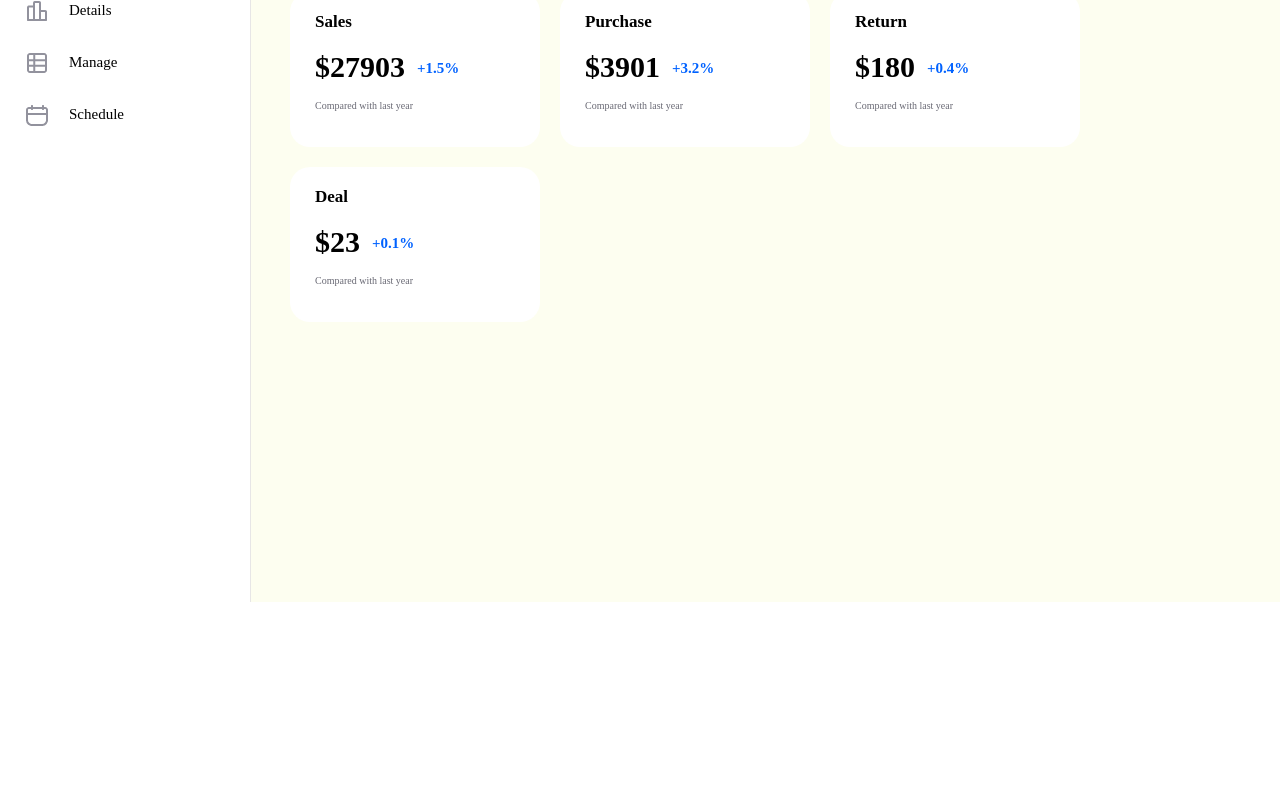
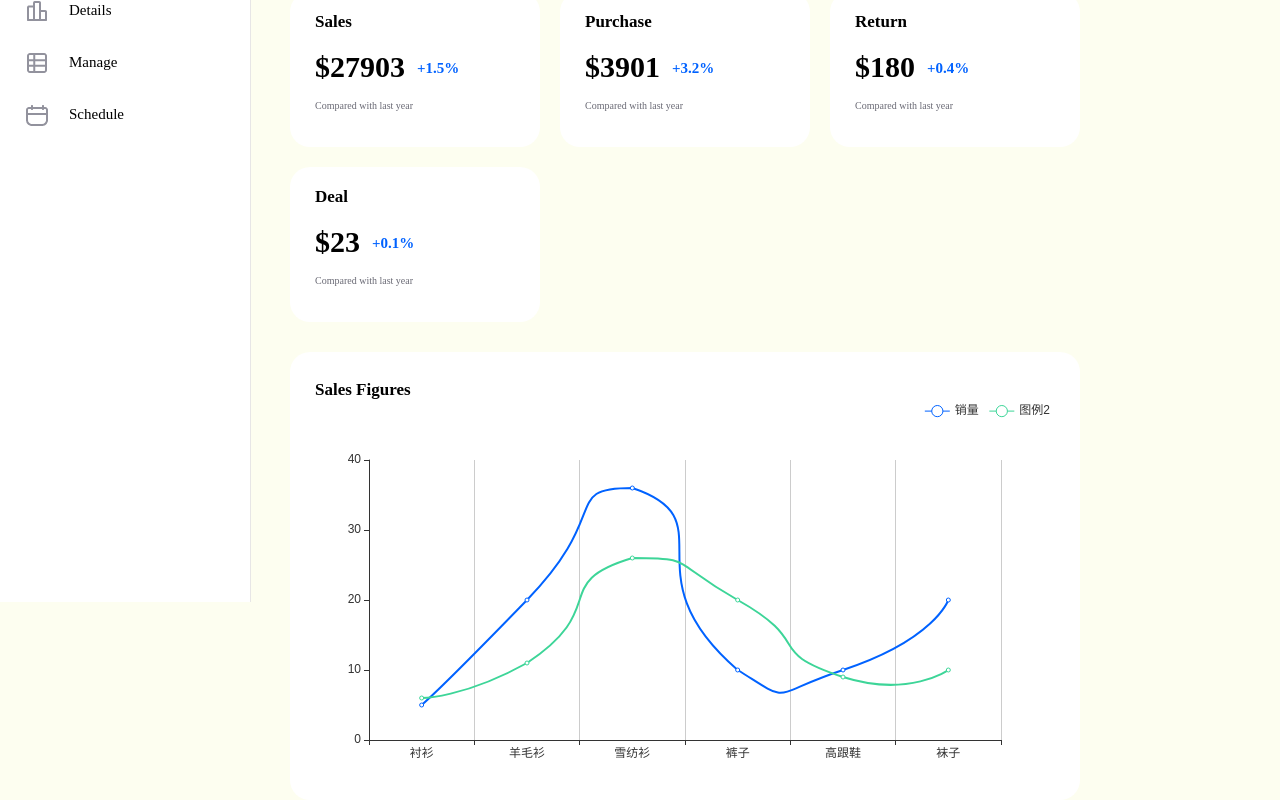
Before and after one commit to sublinenhy/vue-admin, a Vue app: page /#/main/overview in a window 1280 px wide. Shown: the part 198-998 px from the top of the page. Before the commit the page ends 800 px from the top, so only its background shows below. Built offline with nearby package versions, Linux system fonts and the light colour scheme.

Commit message:
利用echarts完成折线图制作

```diff
--- a/package.json
+++ b/package.json
@@ -9,6 +9,7 @@
   },
   "dependencies": {
     "core-js": "^3.6.4",
+    "echarts": "^4.8.0",
     "element-ui": "^2.13.1",
     "vue": "^2.6.11",
     "vue-router": "^3.1.6",
--- /dev/null
+++ b/src/components/Chart.vue
@@ -0,0 +1,94 @@
+<template>
+  <div class="chart-wrap">
+    <a class="chart-name">Sales Figures</a>
+    <div id="chart"></div>
+  </div>
+</template>
+
+<script>
+import echart from "echarts";
+
+export default {
+  name: "SingleDataBlock",
+  components: {},
+  data() {
+    return {};
+  },
+  created() {},
+  mounted() {
+    this.initChart();
+  },
+  methods: {
+    initChart: function() {
+      var myChart = echart.init(document.getElementById("chart"));
+      myChart.setOption({
+        tooltip: {},
+        legend: {
+          show: true,
+          right: 25,
+          top: 0
+        },
+        grid: {
+          show: false
+        },
+        xAxis: {
+          splitLine: {
+            show: true
+          },
+          data: ["衬衫", "羊毛衫", "雪纺衫", "裤子", "高跟鞋", "袜子"]
+        },
+        yAxis: {
+          splitLine: {
+            show: false
+          }
+        },
+        series: [
+          {
+            name: "销量",
+            type: "line",
+            color: "#0062ff",
+            data: this.chartData1,
+            smooth: 0.8
+          },
+          {
+            name: "图例2",
+            type: "line",
+            color: "#3dd598",
+            data: this.chartData2,
+            smooth: 0.7
+          }
+        ]
+      });
+    }
+  },
+  props: {
+    chartData1: {
+      type: Array,
+      default: () => [5, 20, 36, 10, 10, 20]
+    },
+    chartData2: {
+      type: Array,
+      default: () => [6, 11, 26, 20, 9, 10]
+    }
+  },
+  watch: {}
+};
+</script>
+
+<style lang="scss" scoped>
+.chart-wrap {
+  background-color: #fff;
+  width: 790px;
+  border-radius: 20px;
+  padding-top: 25px;
+}
+.chart-name {
+  font-size: 17px;
+  font-weight: 700;
+  margin-left: 25px;
+}
+#chart {
+  width: 790px;
+  height: 400px;
+}
+</style>
--- a/src/views/Overview.vue
+++ b/src/views/Overview.vue
@@ -11,15 +11,22 @@
         :info="item.info"
       ></SingleDataBlock>
     </div>
+    <div class="chart-wrap">
+      <Chart></Chart>
+    </div>
   </div>
 </template>
 
 <script>
 import SingleDataBlock from "@/components/SingleDataBlock.vue";
+import Chart from "@/components/Chart.vue";
 
 export default {
   name: "Overview",
-  components: { SingleDataBlock },
+  components: {
+    SingleDataBlock,
+    Chart
+  },
   data() {
     return {
       singleDataItems: [
@@ -72,4 +79,7 @@ export default {
   display: flex;
   flex-wrap: wrap;
 }
+.chart-wrap {
+  margin-top: 30px;
+}
 </style>
```
Also changed, not shown: 1 other file (tests, documents, lock files or other folders).
